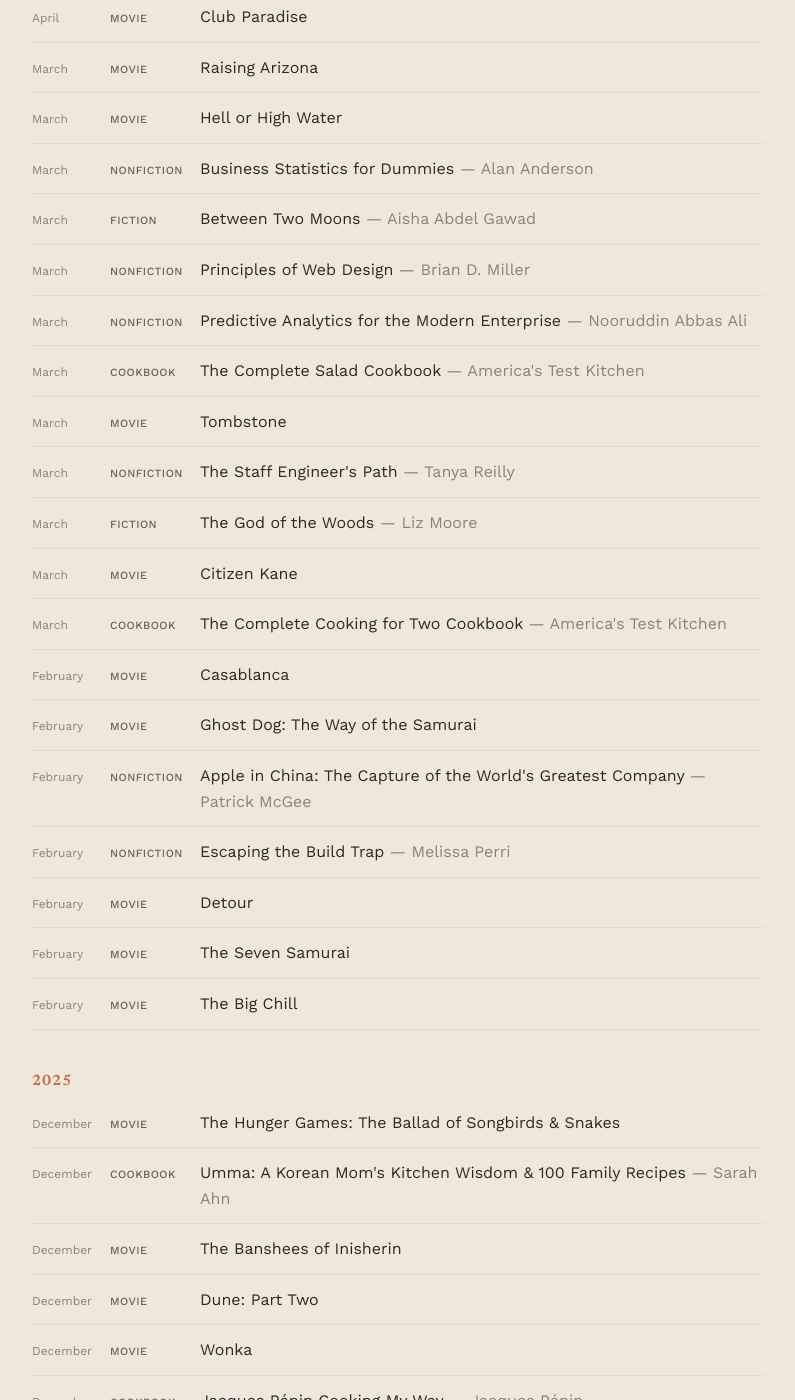
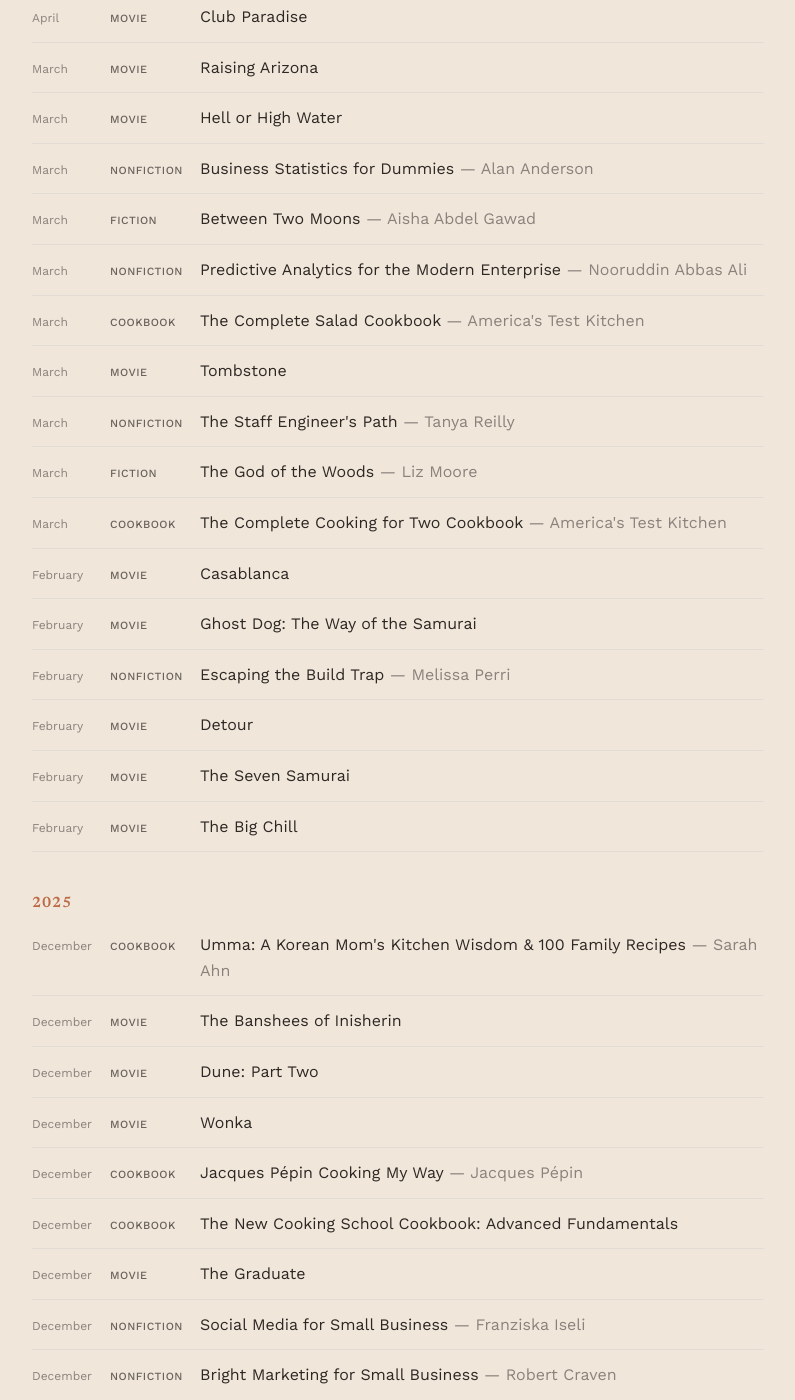
Before and after one commit to JohnSpencerTerry/wb, a Jekyll site: the page built from media.md, in a window 1280 px wide and 1400 px high, scrolled down 1462 px. Shown: the whole window, without its empty margins (242-1037 px from the left). Built offline with Jekyll 4.4.1, drawn with Linux system fonts in a browser that asks for light colours; some of the changed text lies outside the part shown.

Commit message:
Update media.yml

```diff
--- a/_data/media.yml
+++ b/_data/media.yml
@@ -84,10 +84,6 @@
   creator: "Nooruddin Abbas Ali"
   genre: nonfiction
   date: 2026-03-31
-- title: "Principles of Web Design"
-  creator: "Brian D. Miller"
-  genre: nonfiction
-  date: 2026-03-31
 - title: "Between Two Moons"
   creator: "Aisha Abdel Gawad"
   genre: fiction
@@ -113,17 +109,10 @@
   creator: "America's Test Kitchen"
   genre: cookbook
   date: 2026-03-08
-- title: "Citizen Kane"
-  genre: movie
-  date: 2026-03-08
 - title: "The God of the Woods"
   creator: "Liz Moore"
   genre: fiction
   date: 2026-03-08
-- title: "Apple in China: The Capture of the World's Greatest Company"
-  creator: "Patrick McGee"
-  genre: nonfiction
-  date: 2026-02-27
 - title: "Ghost Dog: The Way of the Samurai"
   genre: movie
   date: 2026-02-27
@@ -149,9 +138,6 @@
 - title: "Umma: A Korean Mom's Kitchen Wisdom & 100 Family Recipes"
   creator: "Sarah Ahn"
   genre: cookbook
-  date: 2025-12-28
-- title: "The Hunger Games: The Ballad of Songbirds & Snakes"
-  genre: movie
   date: 2025-12-28
 - title: "The Graduate"
   genre: movie
@@ -201,10 +187,6 @@
   date: 2025-12-09
 - title: "Social Media for Small Business"
   creator: "Franziska Iseli"
-  genre: nonfiction
-  date: 2025-12-09
-- title: "Starting a Business 101"
-  creator: "Michele Cagan"
   genre: nonfiction
   date: 2025-12-09
 - title: "You Gotta Eat"
```
